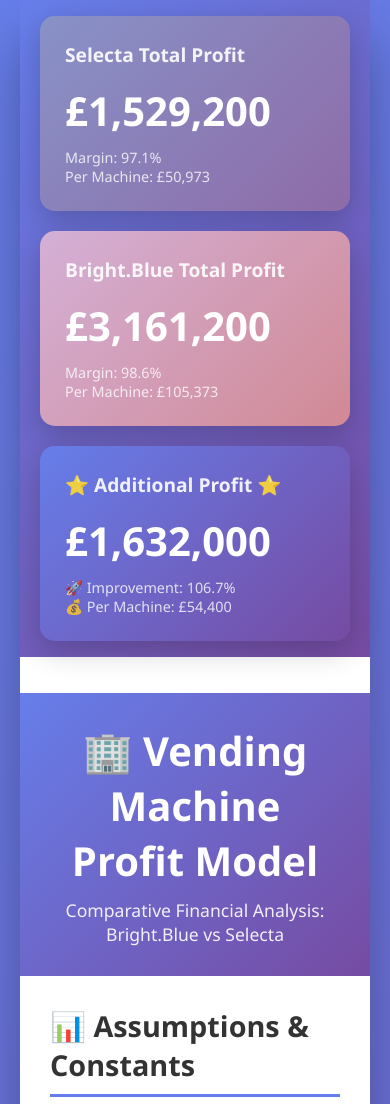
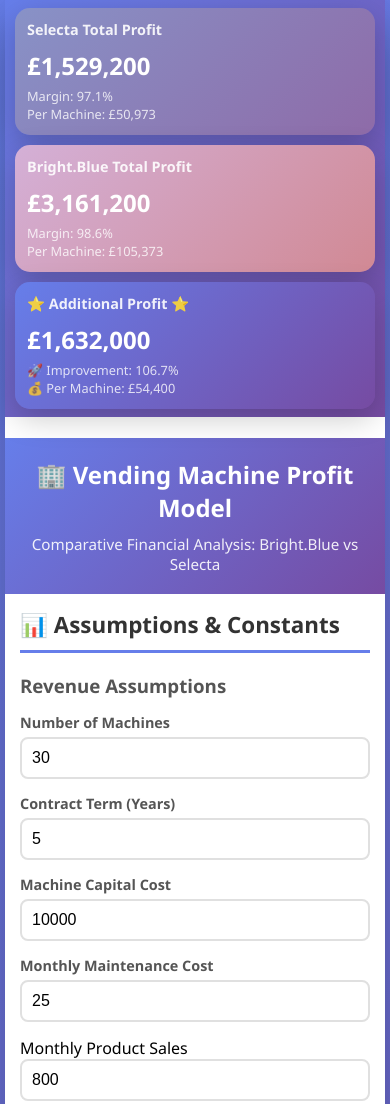
Before and after one commit to bright-blue-im/bb_selecta_comparison_calc, a plain HTML site: page index.html in a window 390 px wide. Shown: the top 1104 px of the page. Drawn offline with Linux system fonts and the light colour scheme.

Commit message:
Add mobile responsive styles for smaller summary cards and reduced background gap

```diff
--- a/index.html
+++ b/index.html
@@ -264,6 +264,120 @@
       margin-top: 10px;
       padding-top: 10px;
       border-top: 2px solid #667eea;
+    }
+
+    /* Mobile responsive styles */
+    @media (max-width: 768px) {
+      body {
+        padding: 10px; /* Reduce background gap on mobile */
+      }
+
+      .container {
+        border-radius: 15px;
+      }
+
+      .header {
+        padding: 20px;
+      }
+
+      .header h1 {
+        font-size: 1.8em;
+      }
+
+      .content {
+        padding: 20px;
+      }
+
+      /* Smaller summary cards on mobile */
+      .summary-cards {
+        grid-template-columns: 1fr; /* Stack cards vertically */
+        gap: 10px;
+      }
+
+      .summary-cards.summary-fixed {
+        padding: 10px 15px !important; /* Smaller padding when fixed */
+      }
+
+      .summary-card {
+        padding: 15px; /* Reduced from 25px */
+      }
+
+      .summary-card h3 {
+        font-size: 1em; /* Reduced from 1.2em */
+        margin-bottom: 10px;
+      }
+
+      .summary-value {
+        font-size: 1.8em; /* Reduced from 2.5em */
+        margin-bottom: 5px;
+      }
+
+      .summary-detail {
+        font-size: 0.85em; /* Reduced from 0.9em */
+      }
+
+      /* Adjust grid layouts for mobile */
+      .grid {
+        grid-template-columns: 1fr;
+        gap: 15px;
+      }
+
+      /* Smaller table text on mobile */
+      table {
+        font-size: 0.85em;
+      }
+
+      th, td {
+        padding: 8px;
+      }
+
+      /* Adjust section spacing */
+      .section {
+        margin-bottom: 25px;
+      }
+
+      .section-title {
+        font-size: 1.4em;
+      }
+    }
+
+    /* Even smaller screens */
+    @media (max-width: 480px) {
+      body {
+        padding: 5px; /* Minimal background gap on very small screens */
+      }
+
+      .header h1 {
+        font-size: 1.5em;
+      }
+
+      .header p {
+        font-size: 0.95em;
+      }
+
+      .content {
+        padding: 15px;
+      }
+
+      .summary-cards.summary-fixed {
+        padding: 8px 10px !important; /* Even smaller padding */
+      }
+
+      .summary-card {
+        padding: 12px;
+      }
+
+      .summary-value {
+        font-size: 1.5em;
+      }
+
+      .summary-card h3 {
+        font-size: 0.9em;
+      }
+
+      .summary-detail {
+        font-size: 0.8em;
+      }
     }
   </style>
 </head>
```
